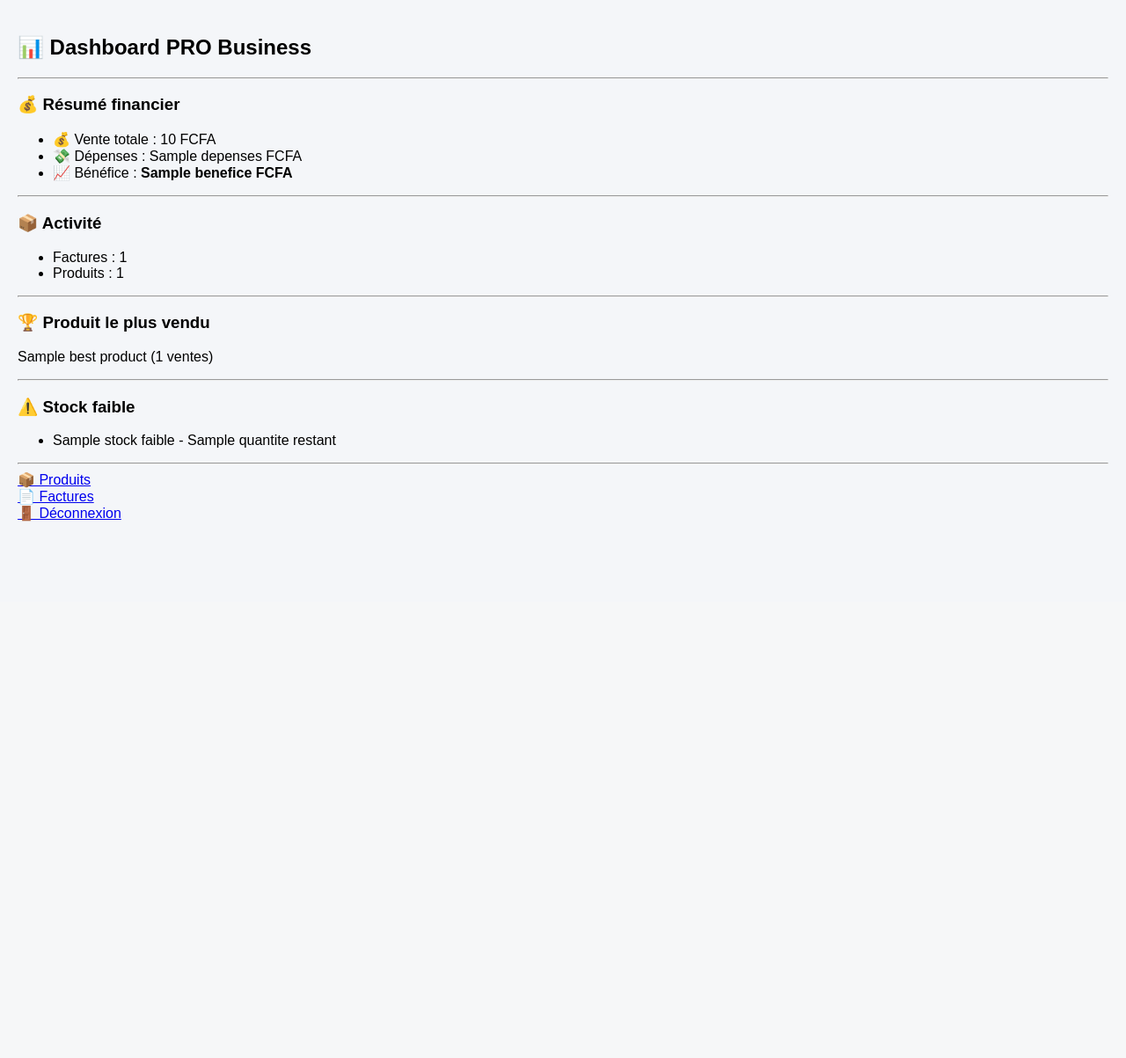
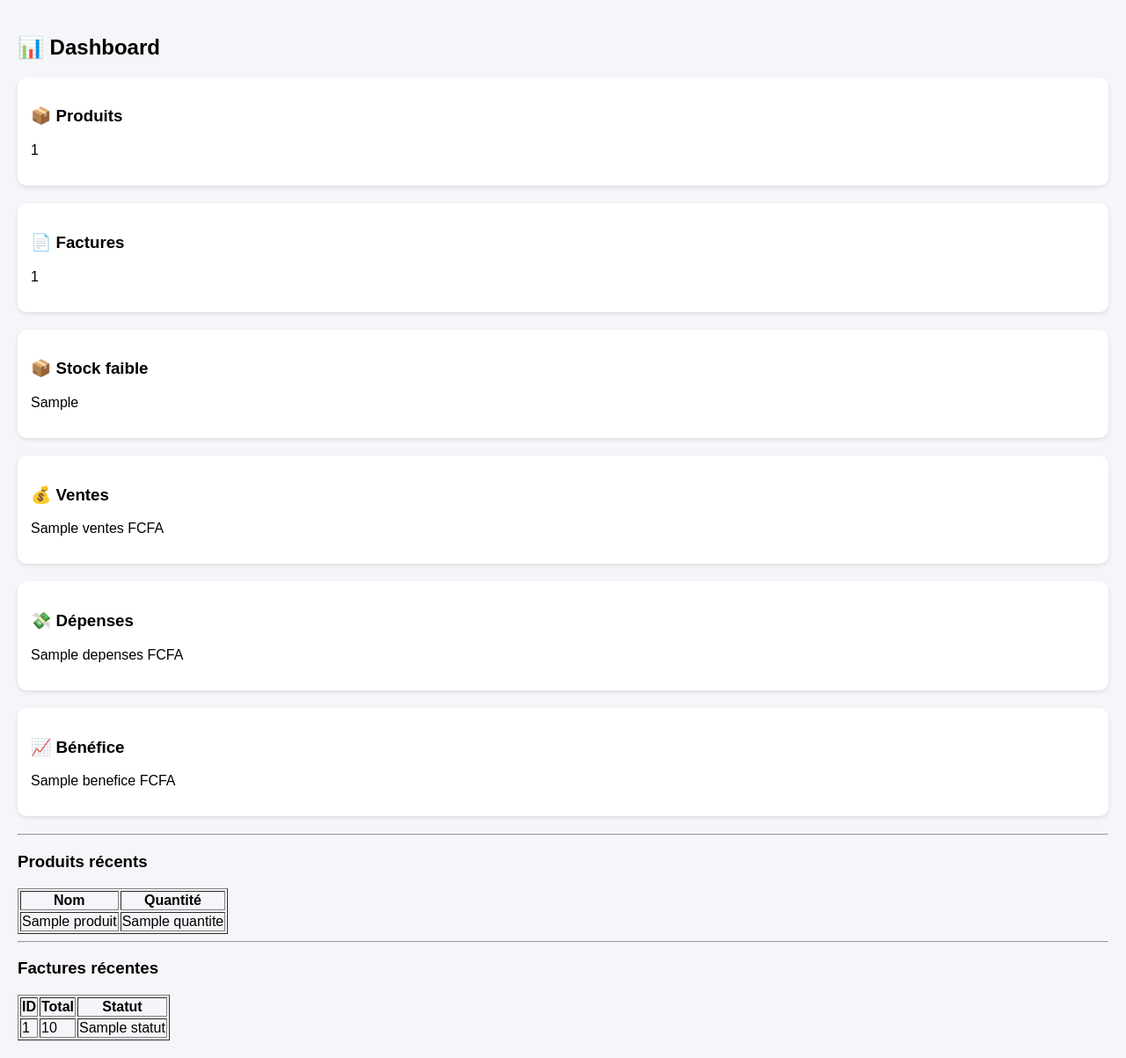
Before and after one commit to boukarediallo262-spec/gestion-nana, a Flask app: template templates/dashboard.html in a window 1280 px wide. Shown: the part 116-1319 px from the top of the page at 88% size. Before the commit the page ends 709 px from the top, so only its background shows below. Run offline with Flask 3, Linux system fonts and the light colour scheme; the template is opened without the code that fills it: most values are stand-ins (such as "Sample title", 1, 10 or a date in 2020).

Commit message:
Update dashboard.html

```diff
--- a/templates/dashboard.html
+++ b/templates/dashboard.html
@@ -1,55 +1,75 @@
 {% extends "base.html" %}
 {% block content %}
 
-<h2>📊 Dashboard PRO Business</h2>
+<h2>📊 Dashboard</h2>
+
+<!-- 🔢 STATISTIQUES -->
+<div class="card">
+    <h3>📦 Produits</h3>
+    <p>{{ total_produits }}</p>
+</div>
+
+<div class="card">
+    <h3>📄 Factures</h3>
+    <p>{{ total_factures }}</p>
+</div>
+
+<div class="card">
+    <h3>📦 Stock faible</h3>
+    <p>{{ stock_faible }}</p>
+</div>
+
+<div class="card">
+    <h3>💰 Ventes</h3>
+    <p>{{ ventes }} FCFA</p>
+</div>
+
+<div class="card">
+    <h3>💸 Dépenses</h3>
+    <p>{{ depenses }} FCFA</p>
+</div>
+
+<div class="card">
+    <h3>📈 Bénéfice</h3>
+    <p>{{ benefice }} FCFA</p>
+</div>
 
 <hr>
 
-<h3>💰 Résumé financier</h3>
+<!-- 📦 LISTE PRODUITS (comme avant) -->
+<h3>Produits récents</h3>
+<table border="1">
+<tr>
+    <th>Nom</th>
+    <th>Quantité</th>
+</tr>
 
-<ul>
-    <li>💰 Vente totale : {{ ventes_total }} FCFA</li>
-    <li>💸 Dépenses : {{ depenses }} FCFA</li>
-    <li>📈 Bénéfice : <b>{{ benefice }} FCFA</b></li>
-</ul>
+{% for p in produits %}
+<tr>
+    <td>{{ p.nom }}</td>
+    <td>{{ p.quantite }}</td>
+</tr>
+{% endfor %}
+</table>
 
 <hr>
 
-<h3>📦 Activité</h3>
+<!-- 📄 FACTURES -->
+<h3>Factures récentes</h3>
+<table border="1">
+<tr>
+    <th>ID</th>
+    <th>Total</th>
+    <th>Statut</th>
+</tr>
 
-<ul>
-    <li>Factures : {{ nb_factures }}</li>
-    <li>Produits : {{ nb_produits }}</li>
-</ul>
-
-<hr>
-
-<h3>🏆 Produit le plus vendu</h3>
-
-{% if best_product %}
-<p>{{ best_product.nom }} ({{ best_product.total_vendu }} ventes)</p>
-{% else %}
-<p>Aucune vente</p>
-{% endif %}
-
-<hr>
-
-<h3>⚠️ Stock faible</h3>
-
-{% if stock_faible %}
-<ul>
-    {% for p in stock_faible %}
-        <li>{{ p.nom }} - {{ p.quantite }} restant</li>
-    {% endfor %}
-</ul>
-{% else %}
-<p>✔️ Aucun stock faible</p>
-{% endif %}
-
-<hr>
-
-<a href="/produits">📦 Produits</a><br>
-<a href="/factures">📄 Factures</a><br>
-<a href="/logout">🚪 Déconnexion</a>
+{% for f in factures %}
+<tr>
+    <td>{{ f.id }}</td>
+    <td>{{ f.total }}</td>
+    <td>{{ f.statut }}</td>
+</tr>
+{% endfor %}
+</table>
 
 {% endblock %}
```
